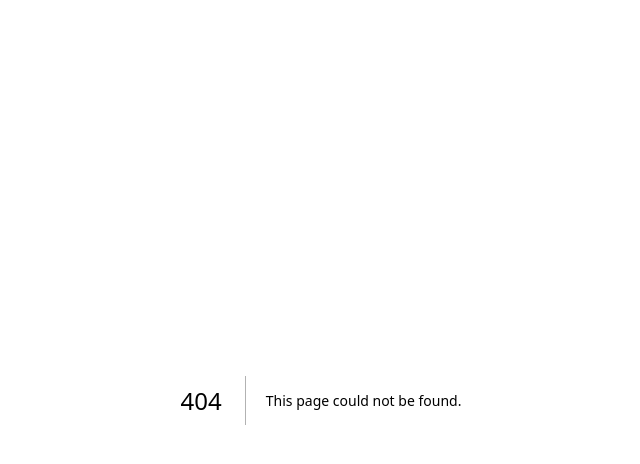
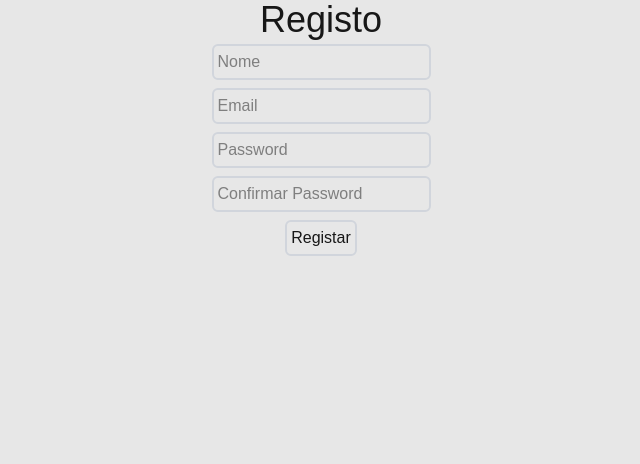
Before and after one commit to beckerme/ESTudo, a Next.js app in the folder estudo/: page /Registo in a window 1280 px wide. Before the commit this address had no page. Shown: the top 464 px of the page, without its empty margins (319-959 px from the left). Built offline with nearby package versions, Linux system fonts and the light colour scheme.

Commit message:
Registo - apenas o front-end da pagina de registo

```diff
--- /dev/null
+++ b/estudo/src/app/Registo/page.js
@@ -0,0 +1,5 @@
+import Registo from "@/components/Registo";
+
+export default function App() {
+    return <Registo />;
+}
--- a/estudo/src/app/page.js
+++ b/estudo/src/app/page.js
@@ -9,18 +9,6 @@ const kanit = Kanit({
 
 export default function Home() {
   return (
-    <div>
-      <div className={`${kanit.className}`}>
-        <Image
-          src="/logo_ESTudo.png"
-          width={100.329}
-          height={106}
-          alt="ESTudo Logo"
-        />
-        <h1 className="text-8xl">ESTudo</h1>
-        <p className="text-xl">University Document-Sharing App</p>
-        <Input/>
-      </div>
-    </div>
+    <div></div>
   );
 }
--- /dev/null
+++ b/estudo/src/components/Registo.jsx
@@ -0,0 +1,36 @@
+export default function Registo() {
+  return (
+
+    <div className="flex flex-col items-center">
+      <h1 className="text-4xl">Registo</h1>
+      <form className="flex flex-col items-center">
+        <input
+          className="border-2 border-gray-300 rounded-md p-1 m-1"
+          type="text"
+          placeholder="Nome"
+        />
+        <input
+          className="border-2 border-gray-300 rounded-md p-1 m-1"
+          type="text"
+          placeholder="Email"
+        />
+        <input
+          className="border-2 border-gray-300 rounded-md p-1 m-1"
+          type="password"
+          placeholder="Password"
+        />
+        <input
+          className="border-2 border-gray-300 rounded-md p-1 m-1"
+          type="password"
+          placeholder="Confirmar Password"
+        />
+        <button
+          className="border-2 border-gray-300 rounded-md p-1 m-1"
+          type="submit"
+        >
+          Registar
+        </button>
+      </form>
+    </div>
+  );
+}
```
Also changed, not shown: estudo/public/logo_ESTudo.png (renamed from estudo/logo_ESTudo.png).
